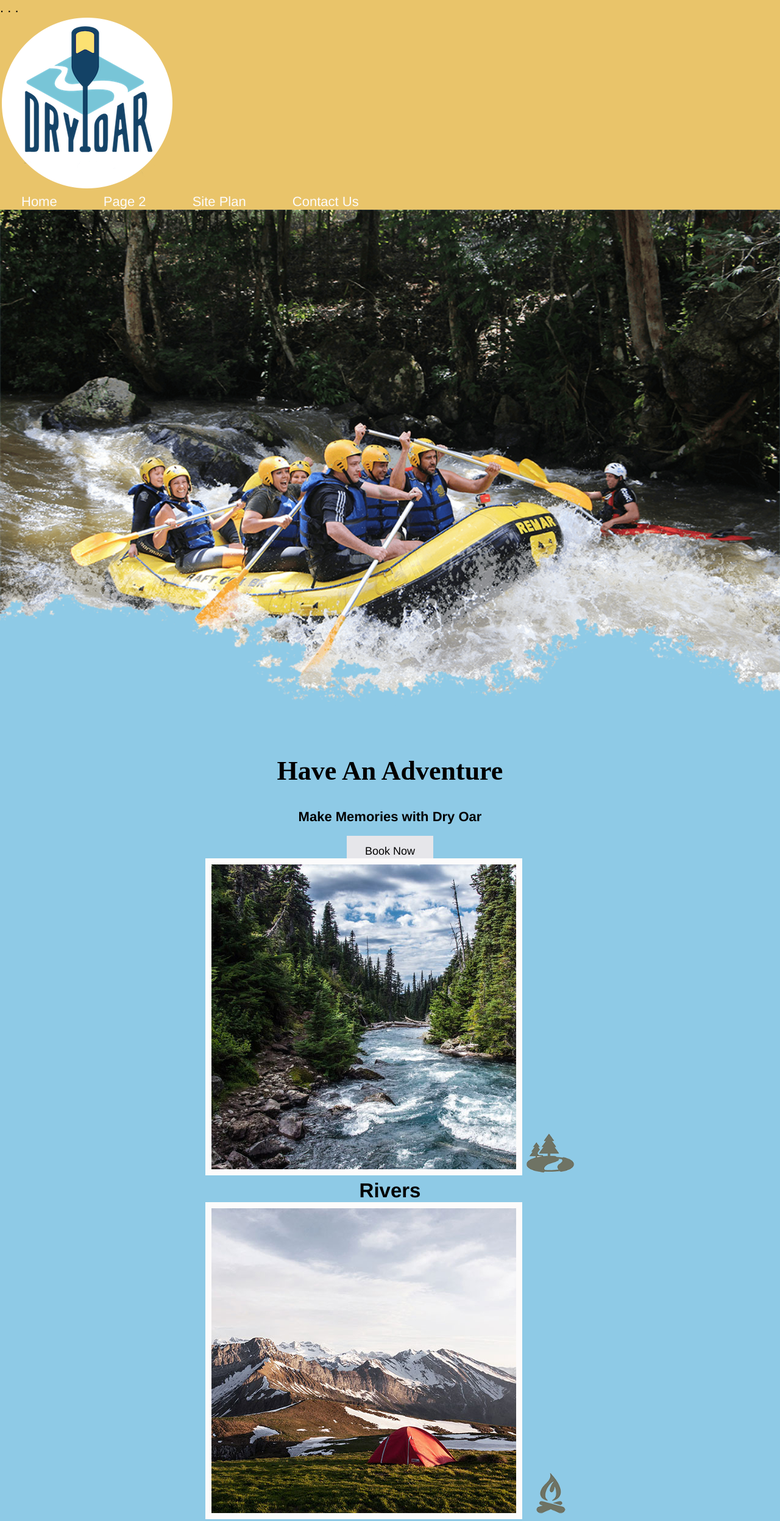
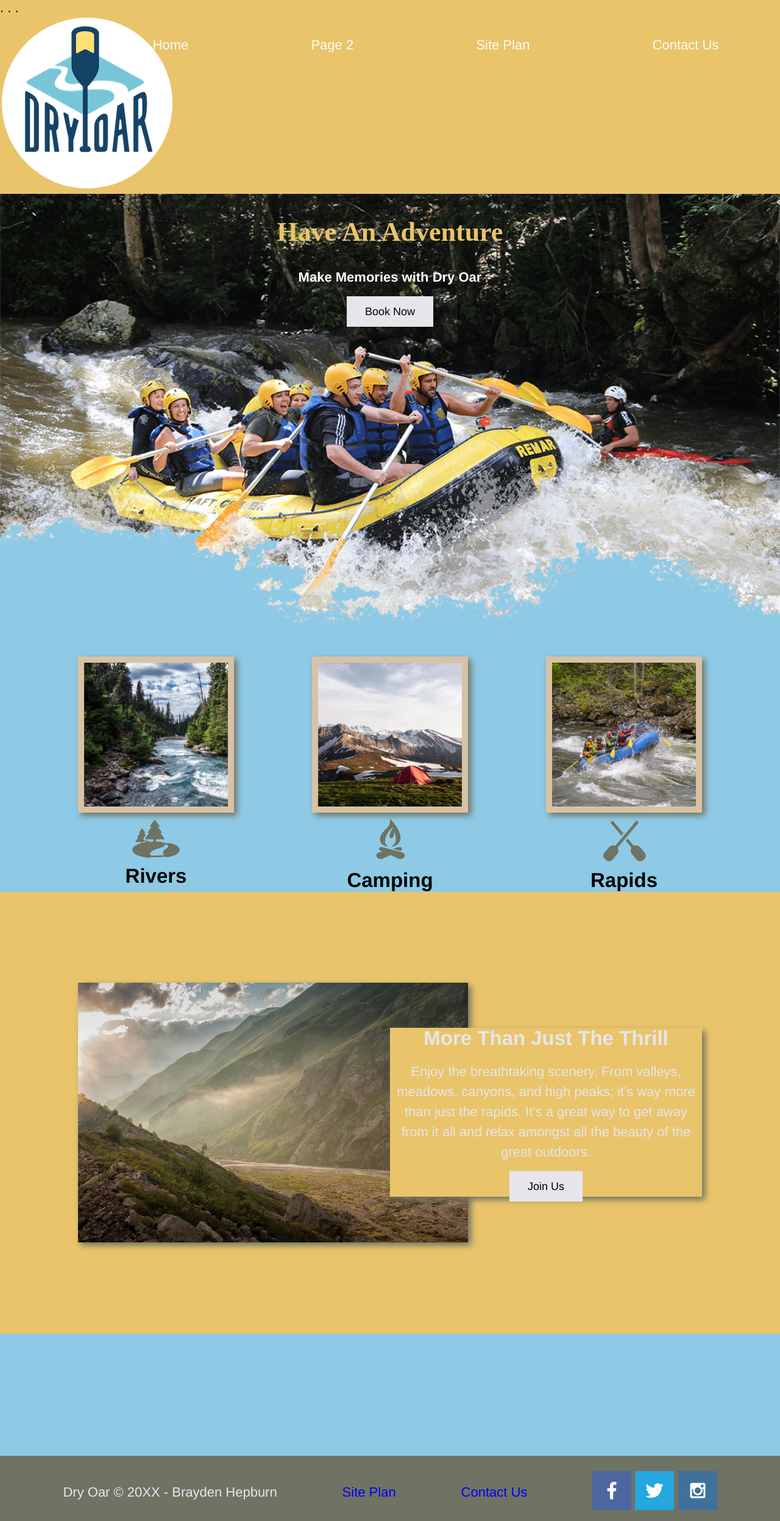
Before and after one commit to braydenhepburn/wrr, a plain HTML site: page index.html in a window 1280 px wide. Shown: the top 2495 px of the page at 61% size. Drawn offline with Linux system fonts and the light colour scheme.

Commit message:
placements

```diff
--- a/styles/site-plan-rafting.css
+++ b/styles/site-plan-rafting.css
@@ -109,7 +109,7 @@ nav  {
   display: flex;
 }
 nav a {
-  padding:1em;
+  padding:em;
   min-width: 120px;
   text-decoration: none;
   padding: 10px;
--- a/styles/style.css
+++ b/styles/style.css
@@ -2,6 +2,19 @@
     max-width: 1600px;
     margin: 0 auto;
     padding: 0 15px;
+}
+#logo.png {
+    padding-top: 5px;
+    justify-self: center;
+    align-self: center;
+}
+header {
+    display: grid;
+    grid-template-columns: 150px auto;
+}
+nav {
+    display: flex;
+    justify-content: space-around;
 }
 nav a {
     text-align: center;
@@ -50,12 +63,32 @@ nav a {
 main section img {
     box-sizing: border-box;
 }
-
+#hero {
+    display: grid;
+    grid-template-columns: 1fr 3fr 1fr;
+    margin-top: -100px
+}
+#hero-box {
+    grid-column: 1/4;
+    grid-row: 1/3;
+    z-index: -1;
+}
+#hero-msg h4 {
+    color: white;
+}
 #hero-msg h1,
 #hero-msg h4 {
     text-align: center;
 }
-
+#hero-msg {
+    grid-column: 2/3;
+    grid-row: 1/2;
+    margin-top: 100px;
+}
+.home-grid {
+    display: grid;
+    grid-template-columns: repeat(10, 1fr);
+}
 .button-box {
     text-align: center;
 }
@@ -77,7 +110,7 @@ nav a:hover {
     color: #E6E6EA;
 }
 .home-title {
-
+    color: #E9C46A;
 }
 h4 {
 
@@ -98,6 +131,9 @@ h4 {
 .msg {
     background-color: #E9C46A;
     color: #E6E6EA;
+    grid-column: 6/10;
+    grid-row: 6/7;
+    box-shadow: 5px 5px 10px #6f7364;
 }
 .msg h2{
 
@@ -123,3 +159,93 @@ footer a:hoover {
 #hero-img {
     width: 100%
 }
+.card-img, .mountains {
+    width: 100%;
+}
+footer {
+    background-color: #6f7364;
+    padding: 25px 50px;
+    margin-top: 200px;
+    display: flex;
+    justify-content: space-around;
+    align-items: center;
+}
+.card-img {
+    border: 10px solid #d9c2a3;
+    transition: transform .5s;
+    box-shadow: 5px 5px 10px #6f7364;
+}
+.card-img:hover {
+    opacity: .6;
+    transform: scale(1.1);
+}
+.mountains {
+    width: 100%;
+    grid-column: 2/7;
+    grid-row: 5/8;
+    box-shadow: 5px 5px 10px #6f7364;
+}
+.rivers-card {
+    grid-column: 2 / 4;
+    grid-row: 2 / 3;
+}
+.camping-card {
+    grid-column: 5 / 7;
+    grid-row: 2 / 3;
+}
+.rapids-card {
+    grid-column: 8 / 10;
+    grid-row: 2 / 3;
+}
+#background {
+    grid-column: 1 / 11;
+    grid-row: 4 / 9;
+}
+.msg {
+    grid-column: 6 / 10;
+    grid-row: 6 / 7;
+}
+}
+@media screen and (max-width: 900px) {
+    #hero, .home-grid {
+        display: block;
+        height: auto;
+    }
+    nav, footer {
+        flex-direction: column;
+    }
+    nav a {
+        display: block;
+        padding: 15px;
+    }
+    #hero {
+        margin-top: 0;
+    }
+    #hero-msg {
+        margin-top: 0;
+    }
+    #hero-msg h4 {
+        display: none;
+    }
+    #hero-msg h1 {
+        color: #6f7364;
+    }
+    .home-title {
+        font-size: 25px;
+    }
+    .rivers-card, .camping-card, .rapids-card {
+        margin: 50px auto;
+        width: 60%;
+    }
+    #background {
+        display: none;
+    }
+    .mountains, .msg {
+        width: 80%;
+        display: block;
+        margin: 0 auto;
+    }
+    footer {
+        margin-top: 25px;
+    }
+}
```
